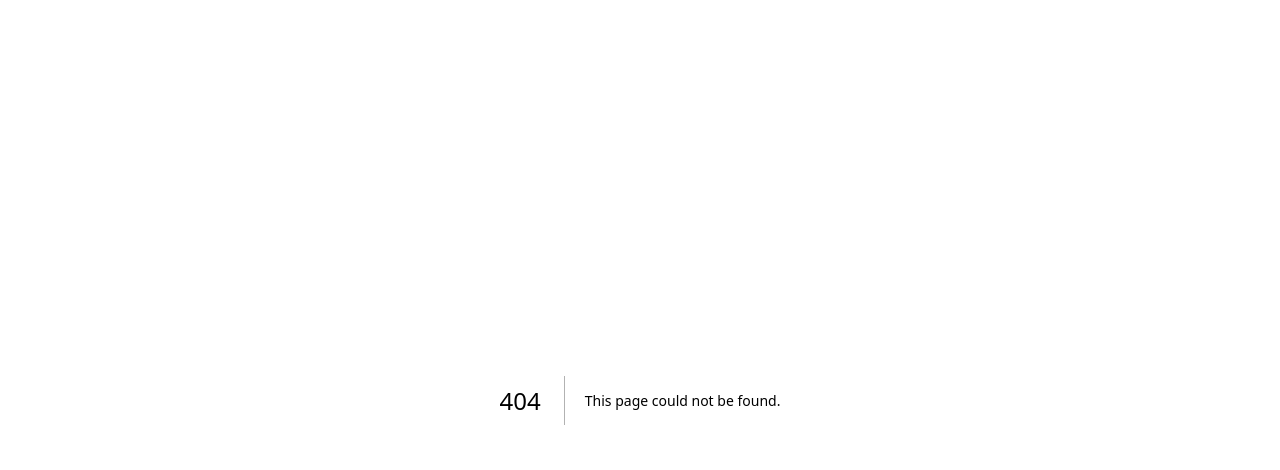
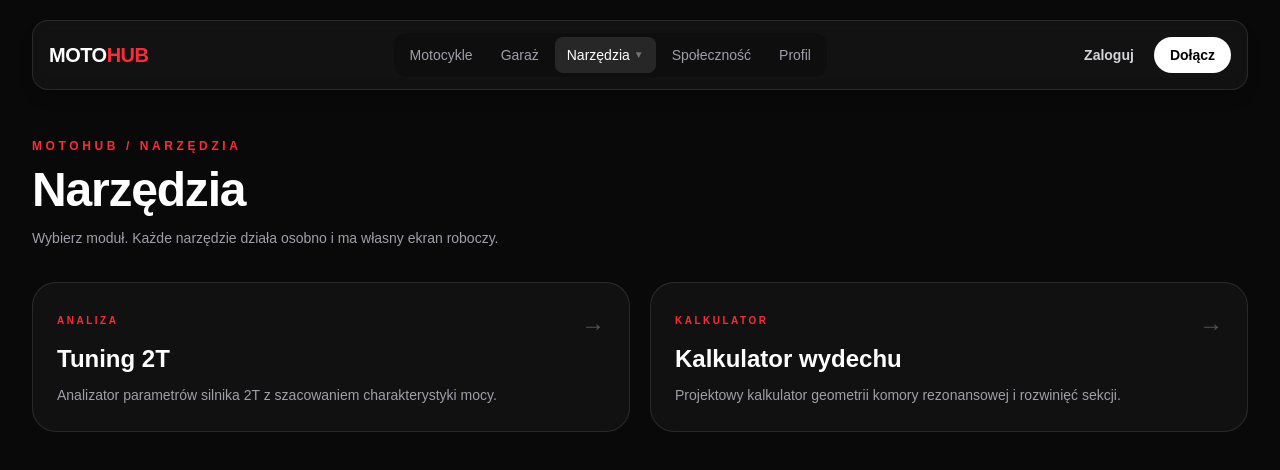
Before and after one commit to maker599/Motohub, a Next.js app: page /narzedzia in a window 1280 px wide. Before the commit this address had no page. Shown: the top 470 px of the page. Built offline with nearby package versions, Linux system fonts and the light colour scheme; no server answers.

Commit message:
feat: add tools module landing page

```diff
--- /dev/null
+++ b/app/narzedzia/page.tsx
@@ -0,0 +1,19 @@
+import Link from "next/link";
+import SiteNav from "../SiteNav";
+
+const modules = [
+  { href: "/narzedzia/tuning-2t", tag: "ANALIZA", title: "Tuning 2T", desc: "Analizator parametrów silnika 2T z szacowaniem charakterystyki mocy." },
+  { href: "/narzedzia/kalkulator", tag: "KALKULATOR", title: "Kalkulator wydechu", desc: "Projektowy kalkulator geometrii komory rezonansowej i rozwinięć sekcji." },
+];
+
+export default function ToolsPage() {
+  return <main className="min-h-screen bg-[#090909] text-white"><div className="mx-auto max-w-7xl px-5 py-5 lg:px-8"><SiteNav />
+    <section className="mt-12"><p className="text-xs font-black uppercase tracking-[.3em] text-red-500">MotoHub / Narzędzia</p>
+      <h1 className="mt-3 text-4xl font-black tracking-tight sm:text-5xl">Narzędzia</h1>
+      <p className="mt-3 max-w-2xl text-sm leading-6 text-zinc-400">Wybierz moduł. Każde narzędzie działa osobno i ma własny ekran roboczy.</p>
+      <div className="mt-8 grid gap-5 md:grid-cols-2">{modules.map((module) => <Link key={module.href} href={module.href} className="group rounded-3xl border border-white/10 bg-white/[.035] p-6 transition hover:-translate-y-1 hover:border-red-500/30 hover:bg-white/[.055]">
+        <div className="flex items-start justify-between gap-5"><div><span className="text-[10px] font-black uppercase tracking-[.25em] text-red-500">{module.tag}</span><h2 className="mt-3 text-2xl font-black">{module.title}</h2><p className="mt-2 max-w-md text-sm leading-6 text-zinc-400">{module.desc}</p></div><span className="text-2xl text-zinc-600 transition group-hover:translate-x-1 group-hover:text-white">→</span></div>
+      </Link>)}</div>
+    </section>
+  </div></main>;
+}
```
